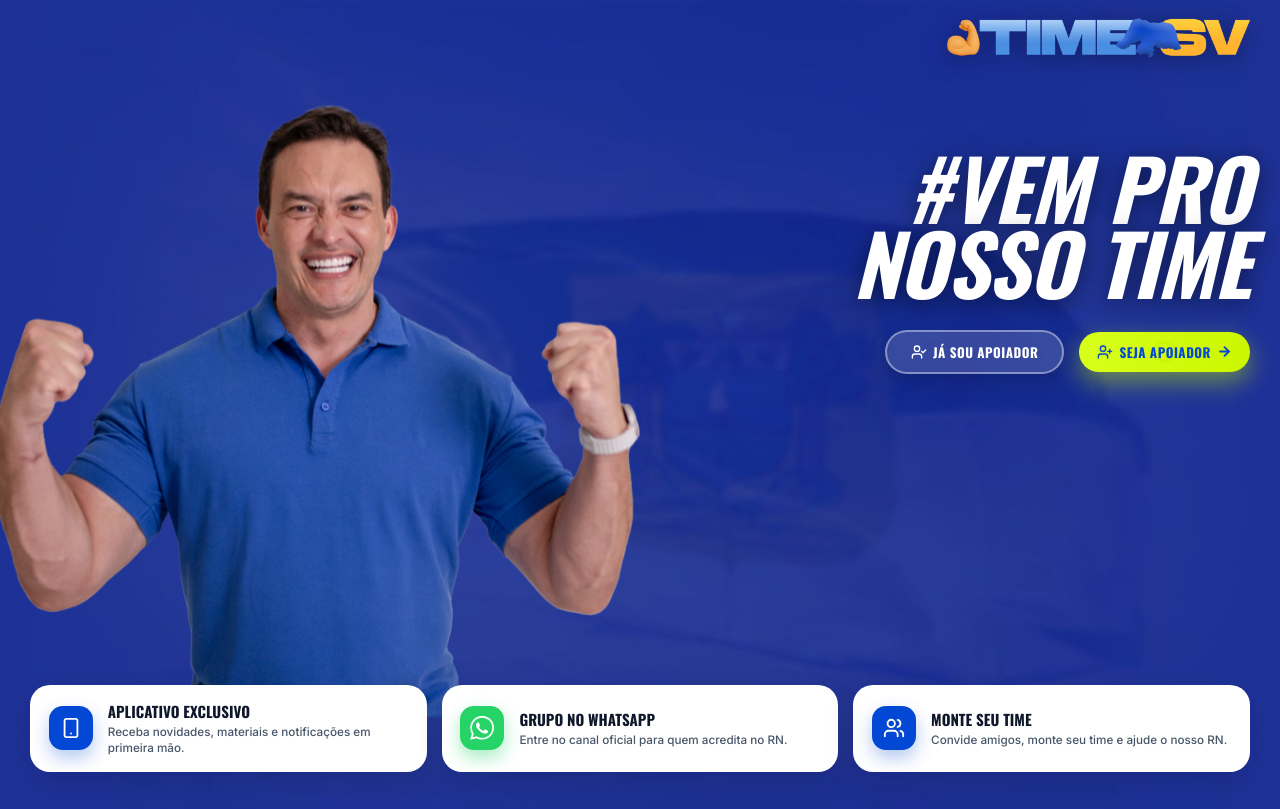
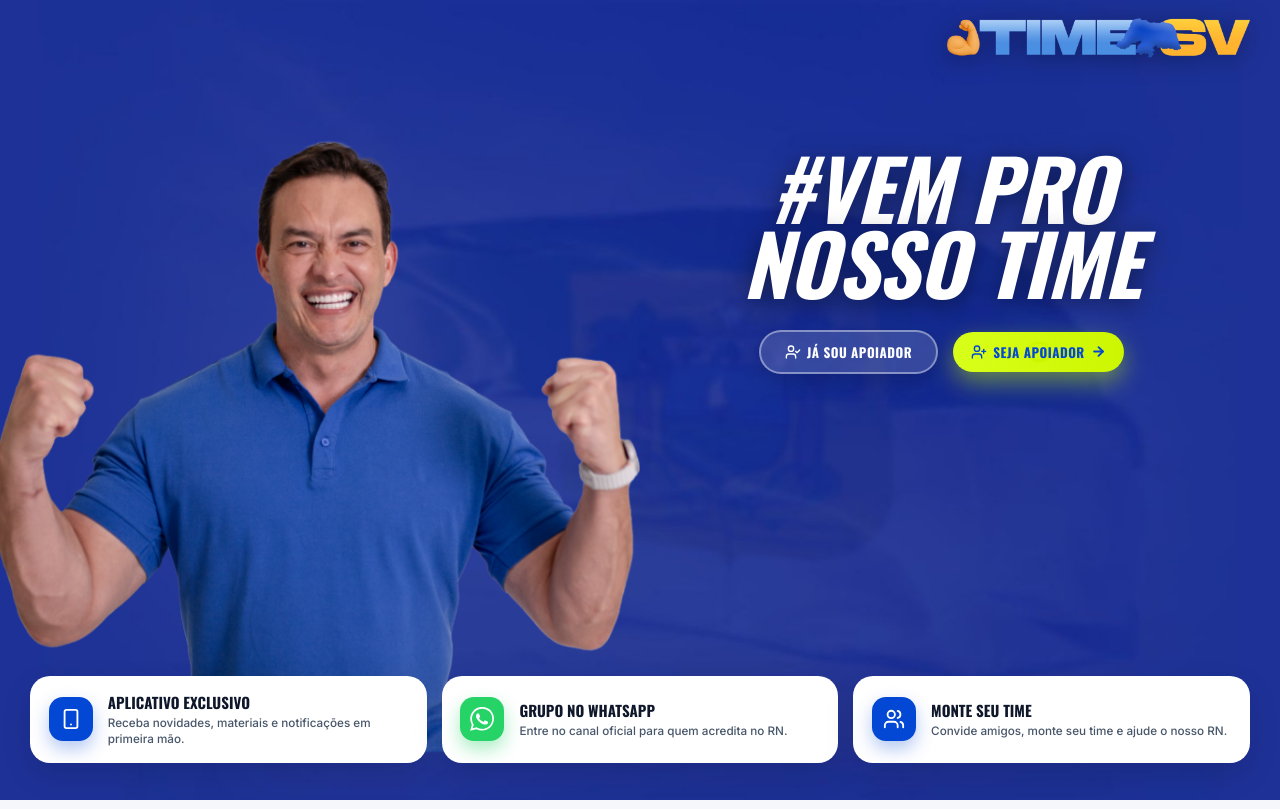
Before and after one commit to ReneBM/Apoiadores, a React (Vite) app in the folder frontend/: page /lp in a window 1280 px wide. Built offline with nearby package versions, Linux system fonts and the light colour scheme; no server answers; a web font is replaced by a local one.

Commit message:
style: centralizar headline e botoes na coluna da direita e subir os cards para -110px

```diff
--- a/frontend/src/pages/LandingPage.jsx
+++ b/frontend/src/pages/LandingPage.jsx
@@ -554,7 +554,8 @@ export default function LandingPage() {
 
           <div className="right-content-col" style={{
             display: 'flex', flexDirection: 'column', justifyContent: 'flex-start',
-            alignItems: 'flex-end', alignSelf: 'flex-start', paddingTop: 'clamp(5rem, 10vh, 9rem)', paddingBottom: '1rem',
+            alignItems: 'center', alignSelf: 'flex-start', paddingTop: 'clamp(5rem, 10vh, 9rem)', paddingBottom: '1rem',
+            paddingRight: '1.5rem', paddingLeft: '1rem',
             opacity: 0, animation: 'fadeInUpHeadline 1s ease-out 0.3s forwards'
           }}>
             <h1 style={{
@@ -565,14 +566,14 @@ export default function LandingPage() {
               letterSpacing: '-1px', margin: '0 0 1.5rem 0',
               color: '#ffffff',
               textShadow: '0 4px 24px rgba(0,0,0,0.5)',
-              textAlign: 'right'
+              textAlign: 'center'
             }}>
               <span className="desktop-text">#VEM PRO <br />NOSSO TIME</span>
               <span className="mobile-text">#VEM PRO NOSSO <br />TIME</span>
             </h1>
 
             {/* Botões posicionados logo abaixo da Headline */}
-            <div className="buttons-container" style={{ display: 'flex', gap: '1rem', alignItems: 'center', justifyContent: 'flex-end', width: '100%', marginTop: '0.5rem' }}>
+            <div className="buttons-container" style={{ display: 'flex', gap: '1rem', alignItems: 'center', justifyContent: 'center', width: '100%', marginTop: '0.5rem' }}>
               <button onClick={() => window.open('/login', '_blank')} className="btn-glass-secondary">
                 <UserCheck size={16} color="#ffffff" style={{ marginRight: '6px' }} />
                 <span>Já sou Apoiador</span>
@@ -593,7 +594,7 @@ export default function LandingPage() {
             gridTemplateColumns: 'repeat(3, 1fr)',
             gap: '1rem',
             flexShrink: 0,
-            marginTop: '-65px',
+            marginTop: '-110px',
             paddingBottom: '2.5rem',
             position: 'relative',
             zIndex: 10
```
